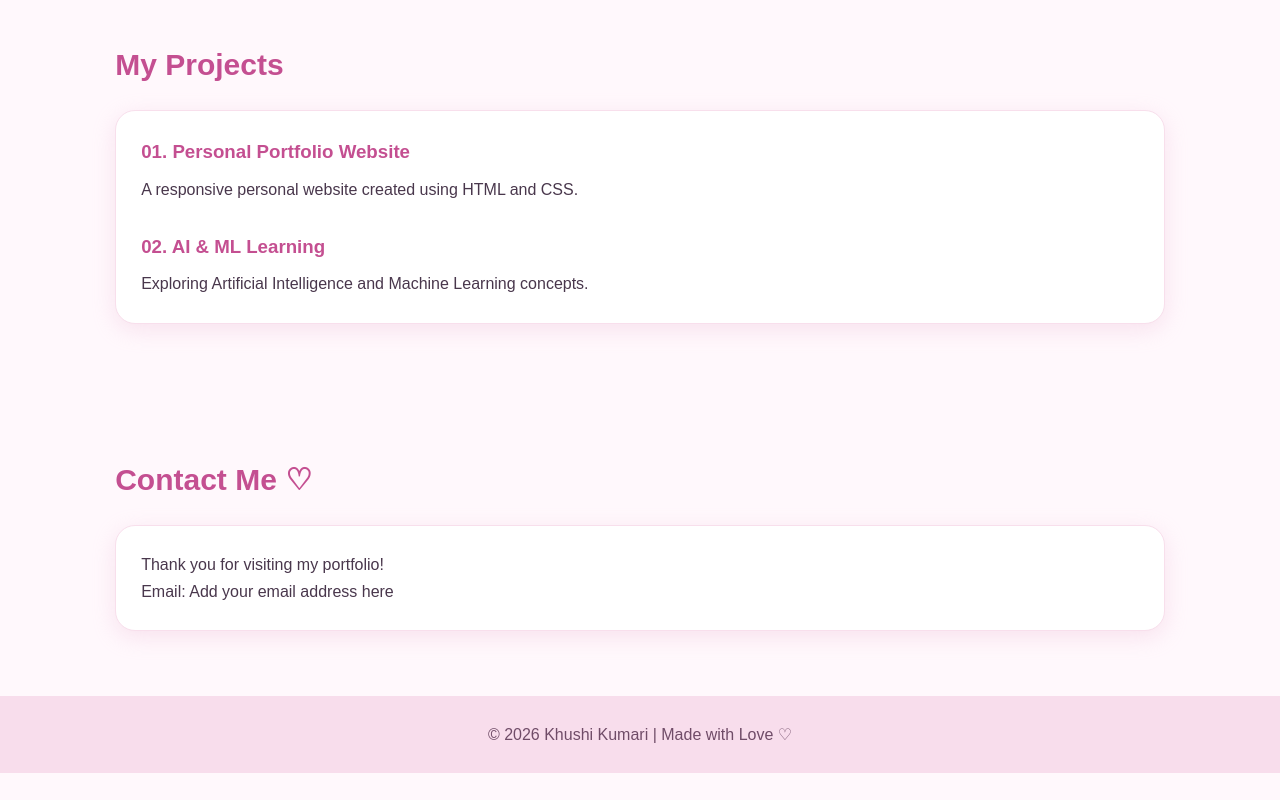
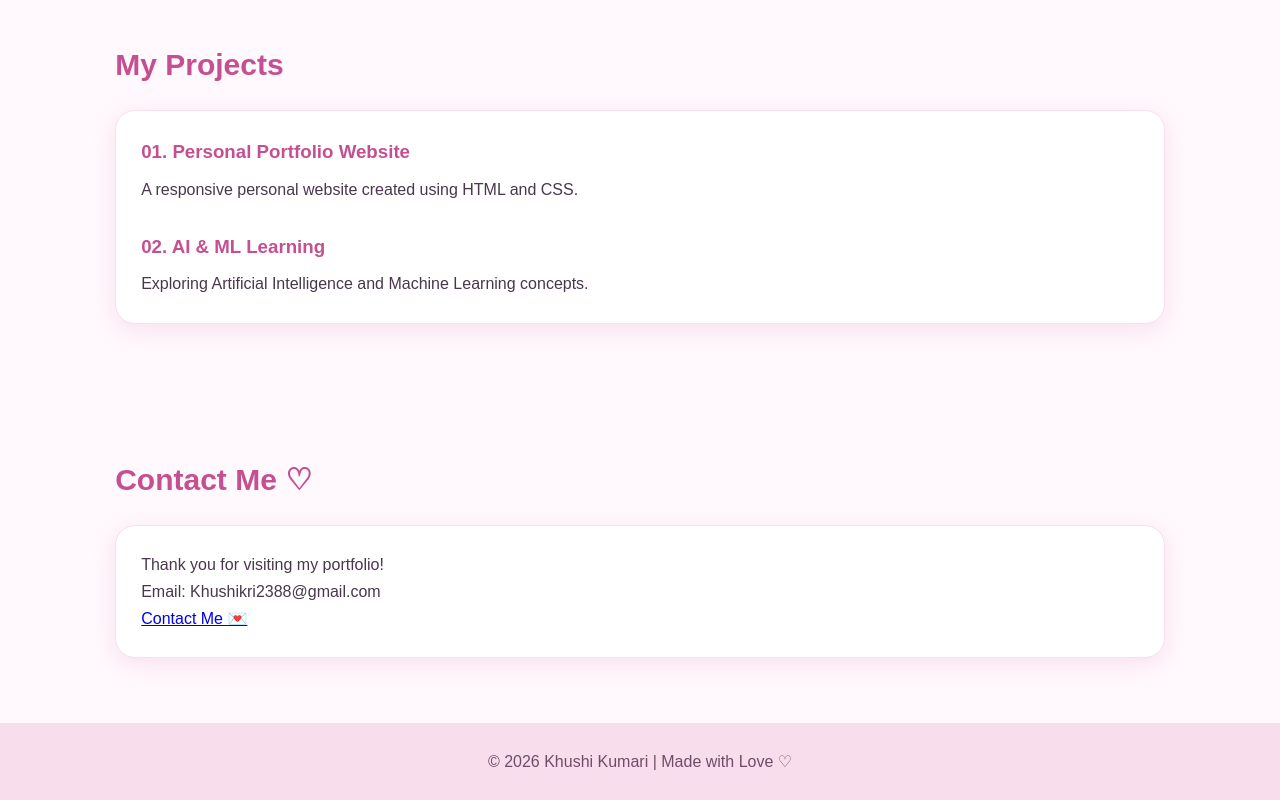
Before and after one commit to khushikri2388-collab/my-portfolio, a plain HTML site: page index.html in a window 1280 px wide. Shown: the part 1285-2085 px from the top of the page. Before the commit the page ends 2058 px from the top, so only its background shows below. Drawn offline with Linux system fonts and the light colour scheme.

Commit message:
Update index.html

```diff
--- a/index.html
+++ b/index.html
@@ -89,7 +89,8 @@ box-shadow:0 5px 25px #d65d9d;">
 <h2>Contact Me ♡</h2>
 <div class="card">
 <p>Thank you for visiting my portfolio!</p>
-<p>Email: Add your email address here</p>
+<p>Email: Khushikri2388@gmail.com</p>
+<a href="mailto:Khushikri2388@gmail.com">Contact Me 💌</a>
 </div>
 </section>
 
```
